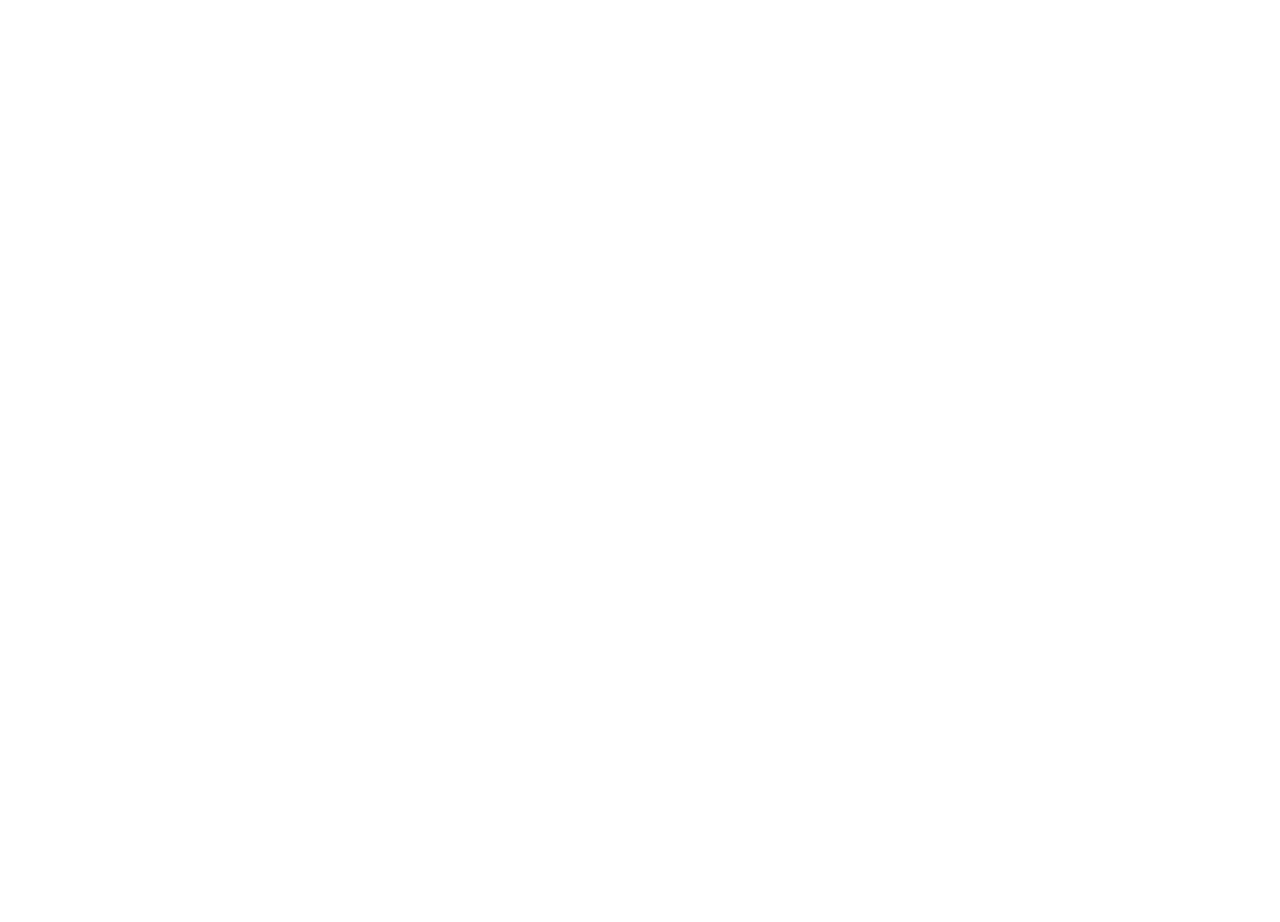
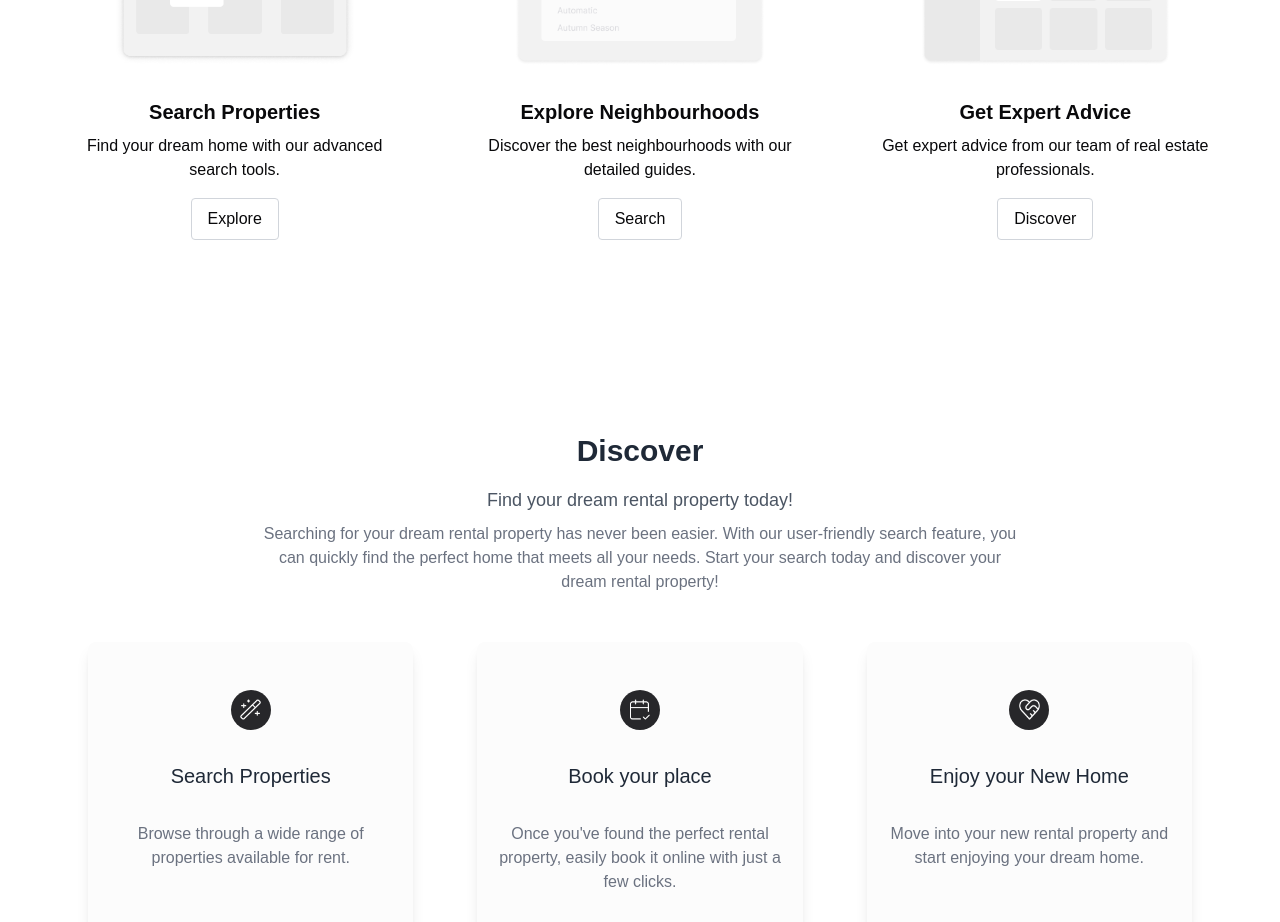
Before and after one commit to astitvashukla05/CribCloud, a Next.js app: page /landing in a window 1280 px wide. Shown: the part 1150-2072 px from the top of the page. Before the commit the page ends 860 px from the top, so only its background shows below. Built offline with nearby package versions, Linux system fonts and the light colour scheme; no server answers.

Commit message:
feat: add Discover and Features components to enhance landing page functionality

```diff
--- /dev/null
+++ b/src/app/(nondashboard)/landing/Discover.jsx
@@ -0,0 +1,78 @@
+"use client";
+import React from "react";
+import { motion } from "framer-motion";
+import DiscoverCard from "./DiscoverCard";
+const containerVariant = {
+  hidden: { opacity: 0 },
+  visible: {
+    opacity: 1,
+    y: 0,
+    transition: {
+      staggerChildren: 0.2,
+    },
+  },
+};
+const itemVariants = {
+  hidden: { opacity: 0, y: 20 },
+  visible: { opacity: 1, y: 0 },
+};
+function Discover() {
+  return (
+    <motion.div
+      initial="hidden"
+      whileInView="visible"
+      viewport={{ once: true, amount: 0.8 }}
+      variants={containerVariant}
+      className="py-12 px-6 mb-16 bg-white"
+    >
+      <div className="max-w-6xl xl:max-w-7xl mx-auto px-6 sm:px-8 lg:px-12 xl:px-16">
+        <motion.div variants={itemVariants} className="my-12 text-center">
+          <h2 className="text-3xl font-semibold leading-tight text-gray-800">
+            Discover
+          </h2>
+          <p className="mt-4 text-lg text-gray-600">
+            Find your dream rental property today!
+          </p>
+          <p className="mt-2 text-gray-500 max-w-3xl mx-auto">
+            Searching for your dream rental property has never been easier. With
+            our user-friendly search feature, you can quickly find the perfect
+            home that meets all your needs. Start your search today and discover
+            your dream rental property!
+          </p>
+        </motion.div>
+        <div className="grid grid-cols-1 md:grid-cols-3 gap-8 lg:gap-12 xl:gap-16">
+          {[
+            {
+              imageSrc: "/landing-icon-wand.png",
+              title: "Search Properties",
+              description:
+                "Browse through a wide range of properties available for rent.",
+            },
+            {
+              imageSrc: "/landing-icon-calendar.png",
+              title: "Book your place",
+              description:
+                "Once you've found the perfect rental property, easily book it online with just a few clicks.",
+            },
+            {
+              imageSrc: "/landing-icon-heart.png",
+              title: "Enjoy your New Home",
+              description:
+                "Move into your new rental property and start enjoying your dream home.",
+            },
+          ].map((card,index)=>(
+            <motion.div key={index} variants={itemVariants}>
+                <DiscoverCard
+                    imageSrc={card.imageSrc}
+                    title={card.title}
+                    description={card.description}
+                />
+            </motion.div>
+          ))}
+        </div>
+      </div>
+    </motion.div>
+  );
+}
+
+export default Discover;
--- /dev/null
+++ b/src/app/(nondashboard)/landing/DiscoverCard.jsx
@@ -0,0 +1,17 @@
+import Image from 'next/image'
+
+import React from 'react'
+
+function DiscoverCard({imageSrc, title, description}) {
+  return (
+    <div className='px-4 py-12 shadow-lg rounded-lg  bg-primary-50 md:h-72 text-center'>
+        <div className='bg-primary-700 p-[0.6rem] rounded-full mb-4 h-10 w-10 mx-auto'>
+            <Image src={imageSrc} alt={title} width={400} height={400} className=' h-full w-full' />
+        </div>
+        <h3 className='mt-8 text-xl font-medium text-gray-800'>{title}</h3>
+        <p className='mt-8 text-base text-gray-500'>{description}</p>
+    </div>
+  )
+}
+
+export default DiscoverCard
--- /dev/null
+++ b/src/app/(nondashboard)/landing/FeatureCard.jsx
@@ -0,0 +1,19 @@
+import Image from 'next/image'
+import Link from 'next/link'
+import React from 'react'
+
+function FeatureCard({imageSrc, title, description,linkText, linkHref}) {
+  return (
+    <div className='text-center'>
+        <div className='p-4 rounded-lg mb-4 flex items-center justify-center h-48'>
+            <Image src={imageSrc} alt={title} width={400} height={400} className='object-contain h-full w-full' />
+
+        </div>
+        <h3 className='text-xl font-semibold mb-2'>{title}</h3>
+        <p className='mb-4'>{description}</p>
+        <Link href={linkHref} className='inline-block border border-gray-300 rounded px-4 py-2 hover:bg-slate-100' scroll={false} >{linkText}</Link>
+    </div>
+  )
+}
+
+export default FeatureCard
--- /dev/null
+++ b/src/app/(nondashboard)/landing/Features.jsx
@@ -0,0 +1,55 @@
+'use client'
+import React from 'react'
+import { motion } from 'framer-motion'
+import FeatureCard from './FeatureCard';
+const containerVariant={
+    hidden:{opacity:0,y:50},
+    visible:{
+        opacity:1,
+        y:0,
+        transition:{
+            delayChildren:0.5,
+            staggerChildren:0.2
+        }
+    }
+}
+const itemVariants={
+    hidden:{opacity:0,y:20},
+    visible:{opacity:1,y:0}
+
+};
+function Features() {
+  return (
+    <motion.div initial="hidden" whileInView="visible"
+     viewport={{once:true}}
+      variants={containerVariant}
+      className='py-24 px-6 sm:px-8 lg:px-12 xl:px-16 bg-white'
+      >
+        <div className='max-w-4xl xl:max-w-6xl mx-auto'>
+            <motion.h2 variants={itemVariants} className='text-3xl font-bold text-center mb-12 w-full sm:w-2/3 mx-auto'>
+            Find a home that fits your lifestyle
+            </motion.h2>
+            <div className='grid grid-cols-1 md:grid-cols-3 gap-8 lg:gap-12 xl:gap-16'>
+                {[0,1,2].map((index)=>(
+                    <motion.div key={index} variants={itemVariants}>
+                        <FeatureCard
+                        imageSrc={`/landing-search${3-index}.png`}
+                        title={['Search Properties', 'Explore Neighbourhoods', 'Get Expert Advice'][index]}
+                        description={['Find your dream home with our advanced search tools.',
+                        'Discover the best neighbourhoods with our detailed guides.',
+                        'Get expert advice from our team of real estate professionals.'][index]}
+                        linkText={["Explore", "Search", "Discover"][index]}
+                        linkHref={["/explore", "/search", "/discover"][index]}
+                        />
+
+                    </motion.div>
+                ))}
+            </div>
+        </div>
+      </motion.div>
+
+  )
+}
+
+
+export default Features
--- a/src/app/(nondashboard)/landing/page.js
+++ b/src/app/(nondashboard)/landing/page.js
@@ -1,9 +1,15 @@
 import React from 'react'
 import Herosection from './Herosection'
+import Features from './Features'
+import Discover from './Discover'
 
 function landing() {
   return (
-    <div><Herosection/></div>
+    <div>
+      <Herosection/>
+      <Features/>
+      <Discover/>
+    </div>
   )
 }
 
```
